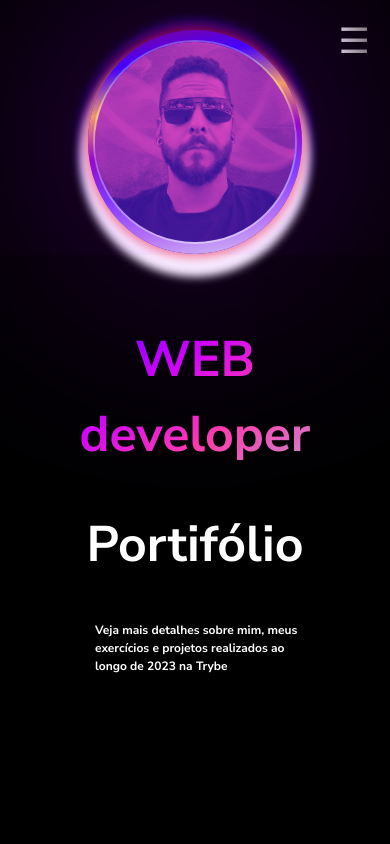
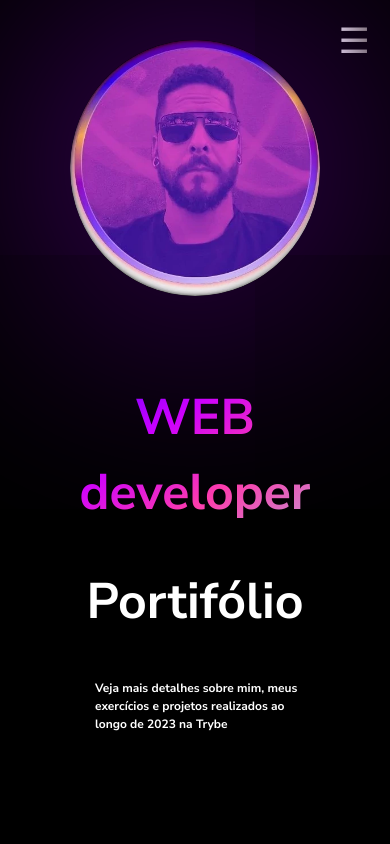
Before and after one commit to lucopdev/portifolio-react-redux, a React (Create React App) app: page / in a window 390 px wide. Shown: the top 844 px of the page. Built offline with nearby package versions, Linux system fonts and the light colour scheme.

Commit message:
troca da imagem do profile

```diff
--- a/src/App.css
+++ b/src/App.css
@@ -22,8 +22,3 @@
     margin: 0px;
     padding: 0px;
 }
-
-body {
-    height: fit-content;
-
-}
--- a/src/components/home/Home.css
+++ b/src/components/home/Home.css
@@ -5,7 +5,7 @@
     flex-direction: row-reverse;
     justify-content: space-evenly;
     margin: 100px auto;
-    width: 90%;
+    width: 85%;
 }
 
 #name-profile-div {
@@ -17,32 +17,10 @@
     width: 45%;
 }
 
-#container-img-div {
-    background-color: blue;
+#imgProfile {
+    box-shadow: 0px 0px 1000px 20px #a200ff7a;
     border-radius: 100%;
-    width: 30%;
-}
-
-#img-profile-div {
-    align-items: center;
-    background: linear-gradient(170deg, rgba(255, 0, 0, 0.541), rgba(89, 0, 255, 0.616), rgb(255, 175, 84), rgba(255, 16, 156, 0.582), rgba(228, 120, 255, 0.548), rgb(185, 132, 245), rgb(220, 231, 243));
-    border-radius: 100%;
-    box-shadow:
-    0px 0px 8px 4px rgba(255, 0, 0, 0.404),
-    0px 15px 8px 8px rgb(255, 255, 255),
-    0px 0px 8px 11px rgba(68, 0, 255, 0.356);
-    display: flex;
-    justify-content: center;
-    width: 100%;
-}
-
-#imgProfile {
-    border: solid 2px rgba(255, 255, 255, 0.315);
-    border-radius: 100%;
-    box-shadow: 0px 0px 1000px 20px #a200ff7a;
-    margin: 10px;
-    width: 95%;
-    animation: shadow 3s ease-out;
+    width: 450px;
 }
 
 #name {
@@ -52,8 +30,8 @@
     -webkit-text-fill-color: transparent;
     font-size: clamp(15px, 5vw, 75px);
 
-    animation: boom 2s ease;
-    animation-delay: 1s;
+    /* animation: boom 2s ease;
+    animation-delay: 1s; */
 
 }
 
@@ -133,39 +111,21 @@
         width: 30%;
     }
 
-    #container-img-div {
-        background-color: blue;
-        width: 55%;
-    }
-
-    #img-profile-div {
-        width: 100%;
-        height: 100%;
-        display: flex;
-        justify-content: center;
-        align-items: center;
-        background-image: linear-gradient(170deg, rgba(255, 0, 0, 0.541), rgba(89, 0, 255, 0.616), rgb(255, 175, 84), rgba(255, 16, 156, 0.582), rgba(228, 120, 255, 0.548), rgb(185, 132, 245), rgb(220, 231, 243));
-        box-shadow:
-            0px 0px 8px 4px rgba(255, 0, 0, 0.404),
-            0px 15px 8px 8px rgb(255, 255, 255),
-            0px 0px 8px 11px rgba(68, 0, 255, 0.356);
-    }
-
     #imgProfile {
         margin: 10px;
-        width: 95%;
         height: 90%;
         box-shadow: 0px 0px 1000px 20px #a200ff7a;
         border-radius: 100%;
+        width: 95%;
 
-        animation: shadow-vert 2s ease;
-        animation-delay: 1s;
+        /* animation: shadow-vert 2s ease;
+        animation-delay: 1s; */
     }
 
-    #name {
+    /* #name {
         animation: boom-vert 1s ease;
         animation-duration: 4s;
-    }
+    } */
 
     #profile h1 {
         font-size: 50px;
@@ -180,6 +140,12 @@
     #profile span {
         font-size: 50px;
         color: white;
+    }
+
+    #imgProfile {
+        box-shadow: 0px 0px 1000px 20px #a200ff7a;
+        border-radius: 100%;
+        width: 250px;
     }
 
     #paragraph-text  {
--- a/src/components/home/Home.jsx
+++ b/src/components/home/Home.jsx
@@ -1,5 +1,5 @@
 import React, { Component } from 'react';
-import euzinho from '../../image/eu300.png';
+import euzinho from '../../image/eulogo.webp';
 import './Home.css';
 import Header from '../header/Header';
 import About from '../about/About';
@@ -12,15 +12,12 @@ class Home extends Component {
       <div>
         <Header />
         <section id="profile">
-
-          <div id="container-img-div">
-            <div id="img-profile-div">
-              <img
-                id="imgProfile"
-                src={ euzinho }
-                alt="Foto de perfil Lucas Silveira da Rosa"
-              />
-            </div>
+          <div className="img-div">
+            <img
+              id="imgProfile"
+              src={ euzinho }
+              alt="Foto de perfil Lucas Silveira da Rosa"
+            />
           </div>
 
           <div id="name-profile-div">
```
Also changed, not shown: src/image/eu300.png (deleted), src/image/eulogo.webp (added).
